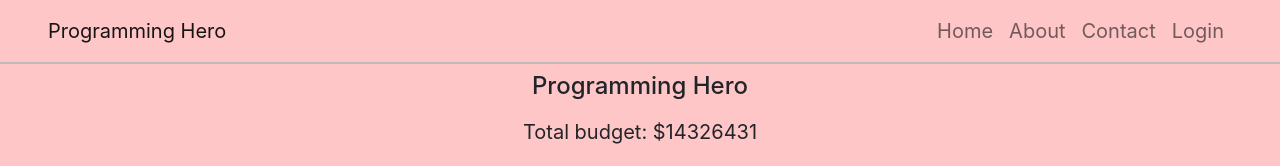
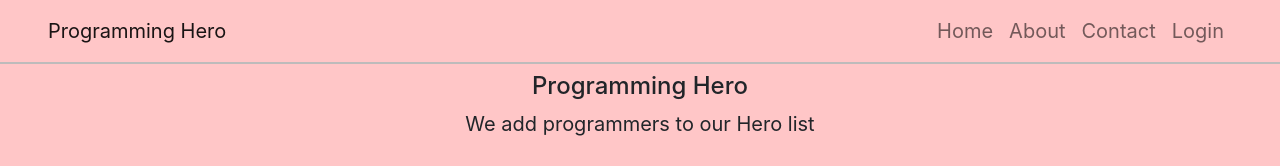
Before and after one commit to i-m-hossain/the-superhero-direction, a React (Create React App) app: page / in a window 1280 px wide. Shown: the top 166 px of the page. Built offline with nearby package versions, Linux system fonts and the light colour scheme.

Commit message:
read me added

```diff
--- a/src/comoponent/Navbar/Navbar.js
+++ b/src/comoponent/Navbar/Navbar.js
@@ -30,6 +30,7 @@ const Navbar = () => {
             </nav>
             <div className="hero p-2 fs-5">
                 <h4 className="text-center">Programming Hero</h4>
+                <p className="text-center font-weight-light">We add programmers to our Hero list</p>
                 <p className="font-weight-bold text-center pt-2">Total budget: $14326431</p>
             </div>
         </>
```
Also changed, not shown: 1 other file (tests, documents, lock files or other folders).
